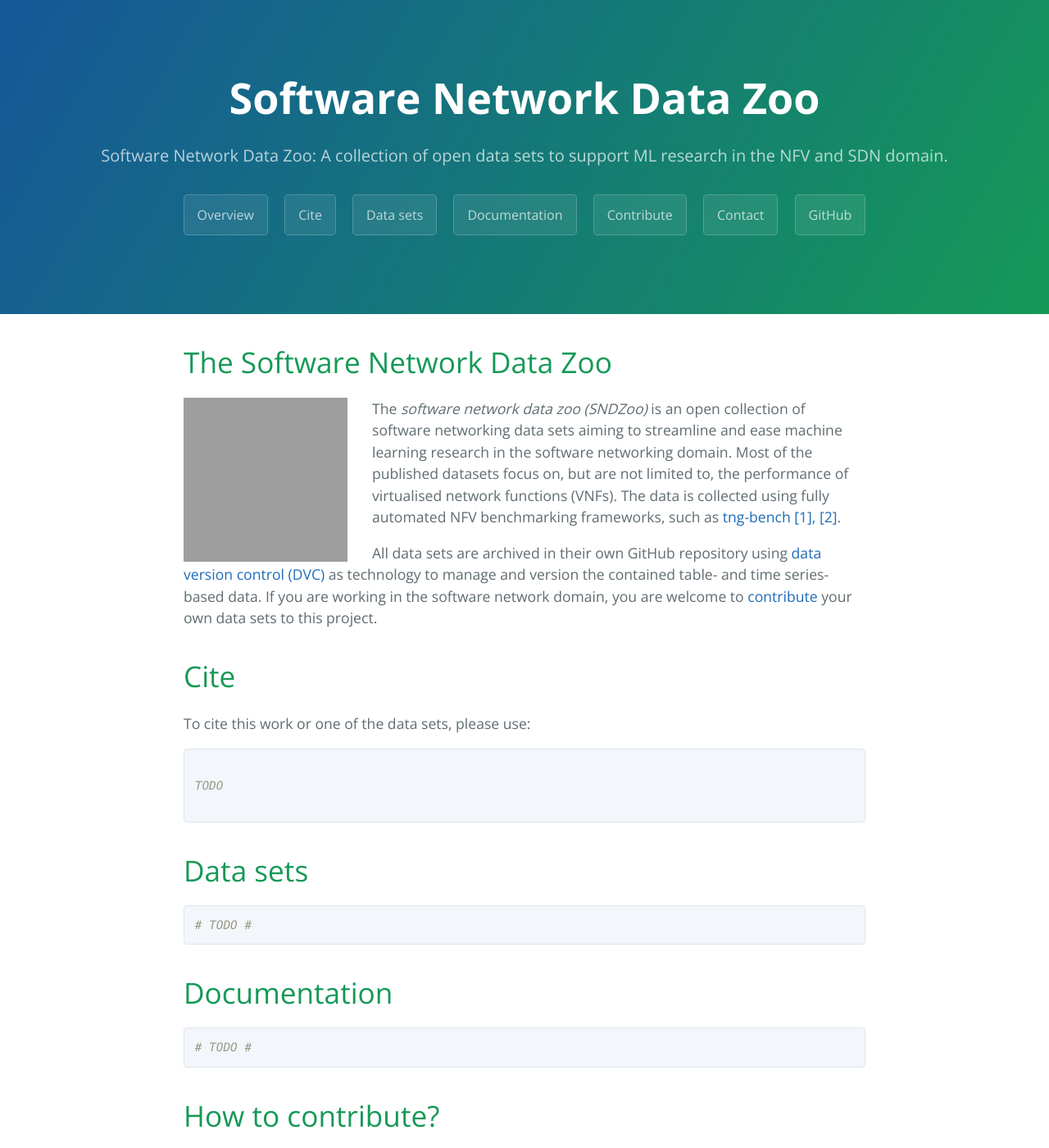
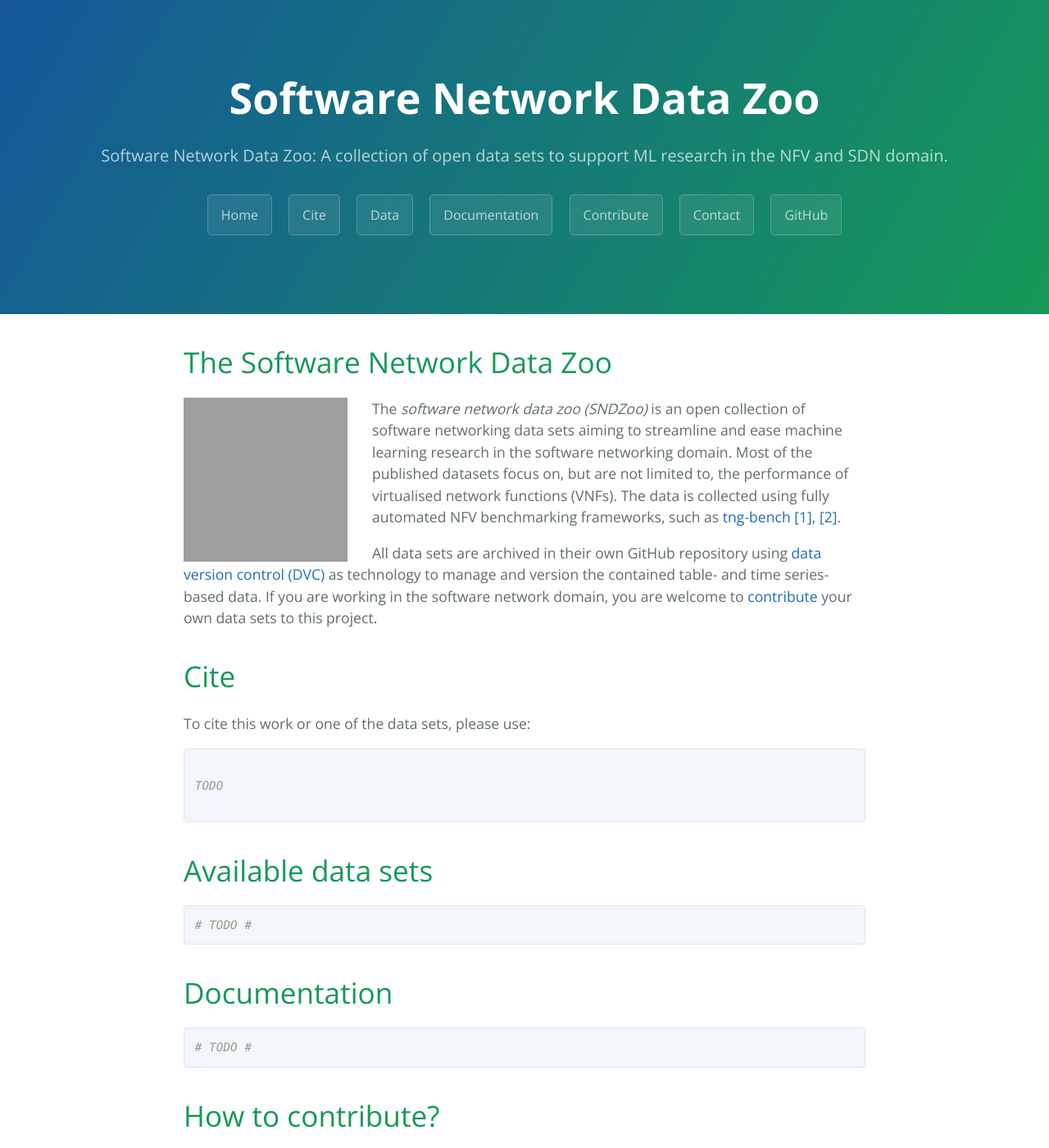
Before and after one commit to sndzoo/sndzoo.github.io, a Jekyll site: the page built from index.md, in a window 1280 px wide and 1400 px high. Shown: the whole window at 82% size. Built offline with Jekyll 4.4.1, drawn with Linux system fonts in a browser that asks for light colours; our own code applies the rules of GitHub Pages for plain Markdown files; grey boxes are pictures that could not be loaded.

Commit message:
update
Signed-off-by: peusterm <manuel.peuster@uni-paderborn.de>

````diff
--- a/_layouts/default.html
+++ b/_layouts/default.html
@@ -14,9 +14,9 @@
     <section class="page-header">
       <h1 class="project-name">{{ site.title | default: site.github.repository_name }}</h1>
       <h2 class="project-tagline">{{ site.description | default: site.github.project_tagline }}</h2>
-      <a href="#overview" class="btn">Overview</a>
+      <a href="#overview" class="btn">Home</a>
       <a href="#cite" class="btn">Cite</a>
-      <a href="#data" class="btn">Data sets</a>
+      <a href="#data" class="btn">Data</a>
       <a href="#doc" class="btn">Documentation</a>
       <a href="#contribute" class="btn">Contribute</a>
       <a href="#contact" class="btn">Contact</a>
--- a/index.md
+++ b/index.md
@@ -21,7 +21,7 @@ TODO
 
 ```
 
-# [](#data)Data sets
+# [](#data)Available data sets
 
 ```sh
 # TODO #
````
